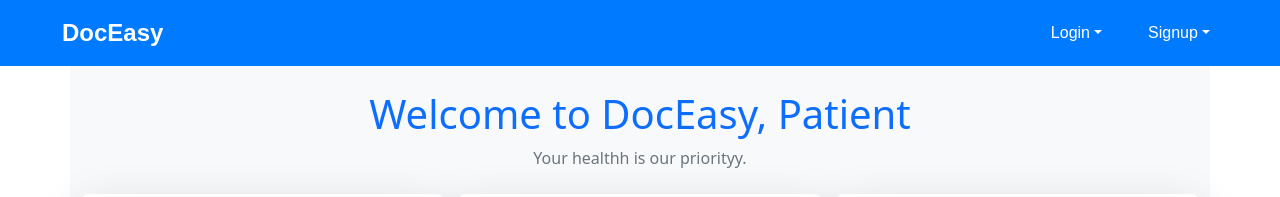
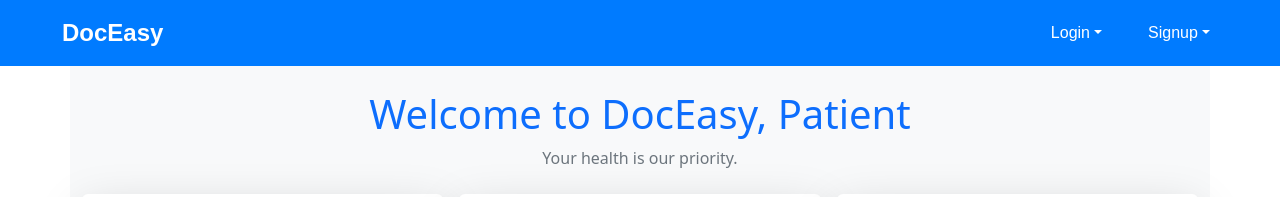
Before and after one commit to SreyasKumarS/DocEasyApp, a React (Vite) app in the folder frontend/: page /patient/HomeScreen in a window 1280 px wide. Shown: the top 197 px of the page. Built offline with nearby package versions, Linux system fonts and the light colour scheme; no server answers.

Commit message:
tyesttttttt

```diff
--- a/frontend/src/screens/PatientScreen/HomeScreen.tsx
+++ b/frontend/src/screens/PatientScreen/HomeScreen.tsx
@@ -149,7 +149,7 @@ const HomeScreen: React.FC = () => {
       <Container className="py-4 bg-light flex-grow-1">
         <div className="text-center mb-4">
           <h1 className="text-primary">Welcome to DocEasy, {user?.name || 'Patient'}</h1>
-          <p className="text-secondary">Your healthh is our priorityy.</p>
+          <p className="text-secondary">Your health is our priority.</p>
         </div>
 
         <Row className="justify-content-center g-3">
```
